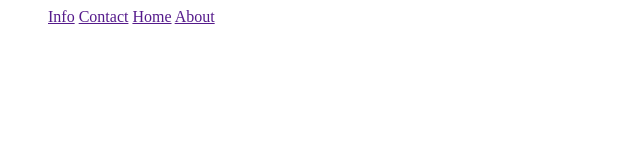
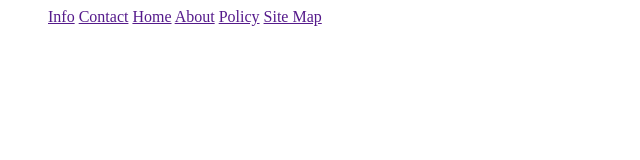
Before and after one commit to jay-bee270/git-demo-app, a plain HTML site: page index.html in a window 1280 px wide. Shown: the whole page, without its empty margins (0-640 px from the left). Drawn offline with Linux system fonts and the light colour scheme.

Commit message:
Added Policy and Site Map links to the page

```diff
--- a/index.html
+++ b/index.html
@@ -10,6 +10,8 @@
       <l1><a href="">Contact</a></l1>
       <l1><a href="">Home</a></l1>
       <l1><a href="">About</a></l1>
+      <l1><a href="">Policy</a></l1>
+      <l1><a href="">Site Map</a></l1>
     </ul>
  </body>
  </html>
```
